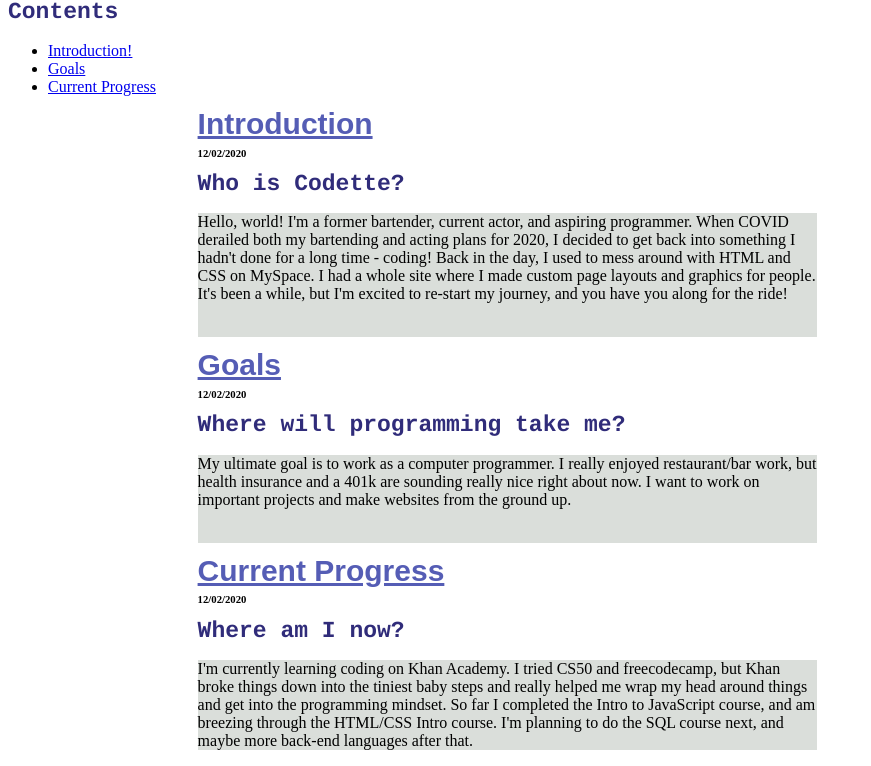
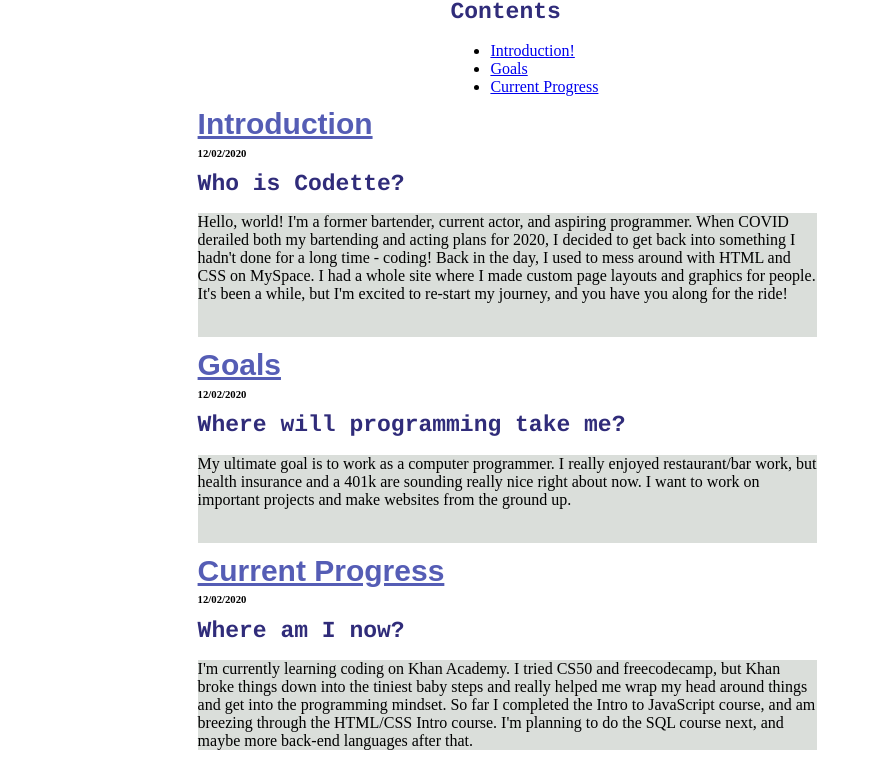
Before and after one commit to Codette7/Codette7.github.io, a plain HTML site: page index.html in a window 1280 px wide. Shown: the part 94-860 px from the top of the page, without its empty margins (0-871 px from the left). Drawn offline with Linux system fonts and the light colour scheme.

Commit message:
contents div

```diff
--- a/index.html
+++ b/index.html
@@ -35,16 +35,21 @@
         margin: auto;
         width: 70%
         }
+        #contents {
+        margin: auto;
+        width: 30%;
+
+        }
     </style>
     <body>
         <h1>byCodette</h1>
 
-        <h3>Contents</h3>
+        <div id="contents"><h3>Contents</h3>
         <ul>
             <li><a href="#intro">Introduction!</a></li>
             <li><a href="#goals">Goals</a></li>
             <li><a href="#current">Current Progress</a></li>
-        </ul>
+        </ul></div>
         <div class="post">
         <h2 id="intro">Introduction</h2>
         <h6>12/02/2020</h6>
```
